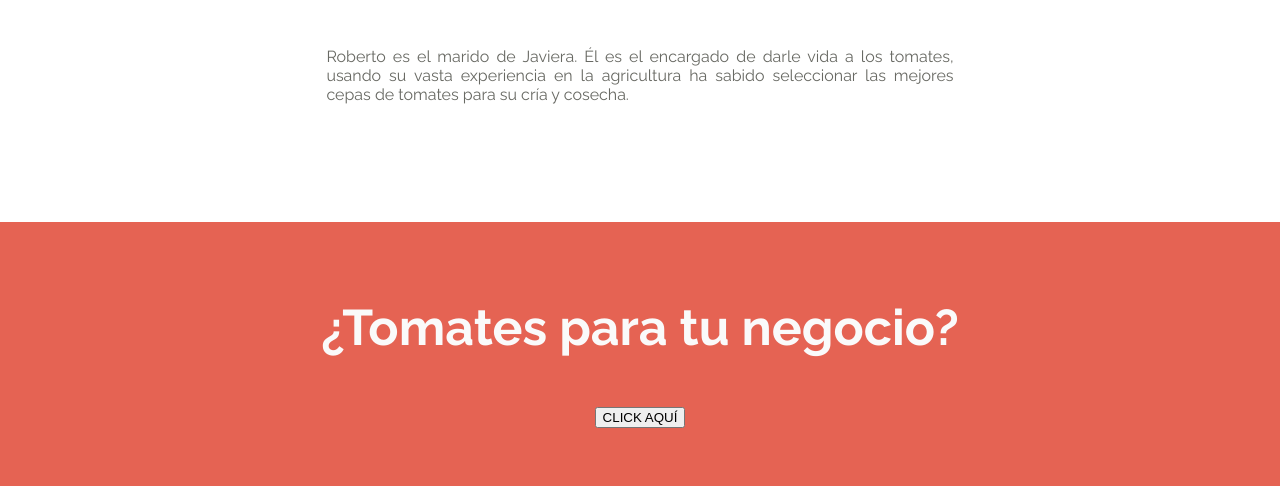
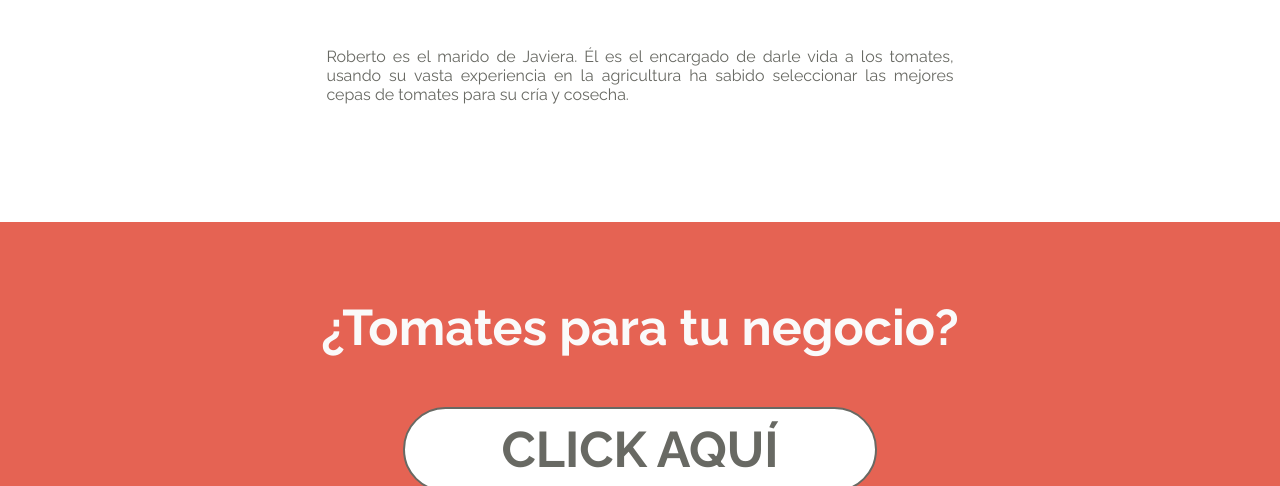
Before and after one commit to berniwi/tia_tomate, a plain HTML site: page index.html in a window 1280 px wide. Shown: the part 4106-4592 px from the top of the page. Drawn offline with Linux system fonts and the light colour scheme.

Commit message:
última versión

```diff
--- a/assets/sass/components/_buttons.scss
+++ b/assets/sass/components/_buttons.scss
@@ -0,0 +1,10 @@
+.button{
+  font-family: $raleway;
+  font-size: $large;
+  padding: .7rem 6rem;
+  border-radius: 100px;
+  font-weight: $bold;
+  color: $granitegray;
+  background-color: $white;
+  border: 2px solid $granitegray;
+}
--- a/index.html
+++ b/index.html
@@ -61,7 +61,7 @@
 
     <section class="section section__container form">
       <h3>¿Tomates para tu negocio?</h3>
-      <button type="button" name="button">CLICK AQUÍ</button>
+      <button class="button "type="button" name="button">CLICK AQUÍ</button>
     </section>
 
     <footer>
```
Also changed, not shown: assets/css/main.css, 2 other files.
